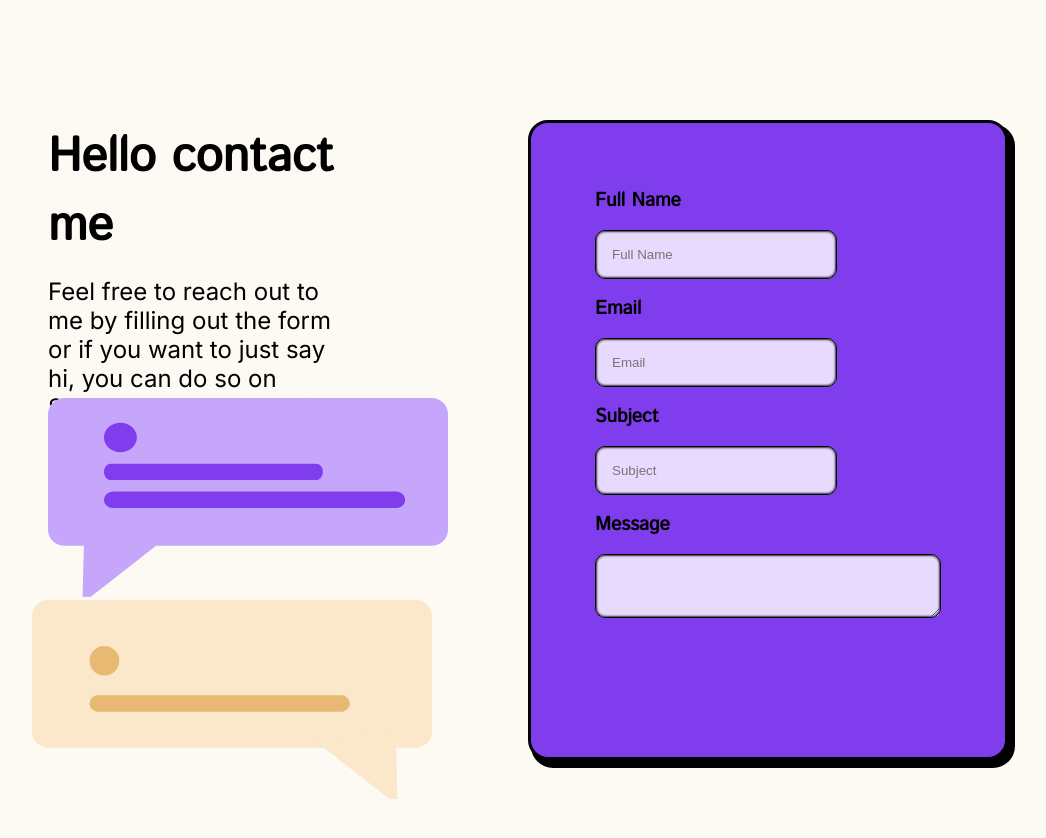
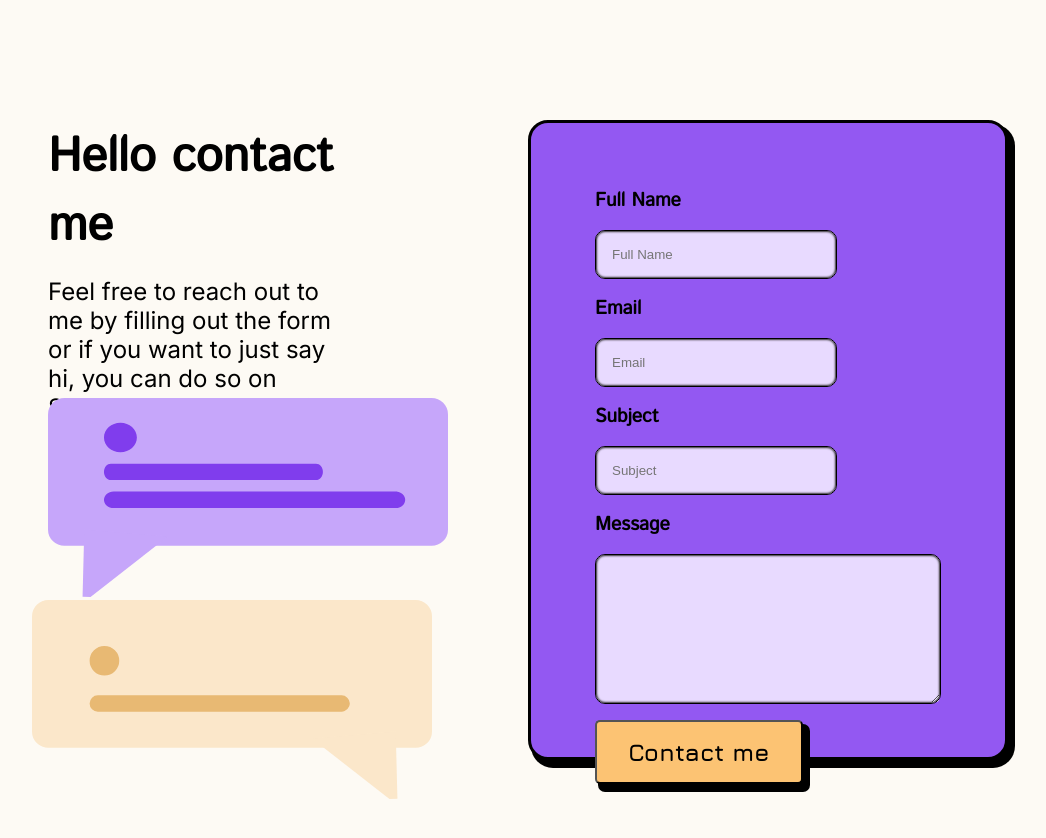
Before and after one commit to Baranuel/Portfolio, a React (Create React App) app: page / in a window 1280 px wide. Shown: the part 3560-4398 px from the top of the page, without its empty margins (112-1158 px from the left). Built offline with nearby package versions, Linux system fonts and the light colour scheme.

Commit message:
contact form

```diff
--- a/package.json
+++ b/package.json
@@ -3,10 +3,12 @@
   "version": "0.1.0",
   "private": true,
   "dependencies": {
+    "@emailjs/browser": "^3.6.2",
     "@testing-library/jest-dom": "^5.16.4",
     "@testing-library/react": "^13.3.0",
     "@testing-library/user-event": "^13.5.0",
     "animejs": "^3.2.1",
+    "emailjs": "^4.0.0",
     "gsap": "^3.10.4",
     "react": "^18.2.0",
     "react-dom": "^18.2.0",
--- a/src/App.scss
+++ b/src/App.scss
@@ -1009,11 +1009,27 @@ $desktop: 1400px;
         justify-content: space-between;
         align-items: center;
 
+        @include tablet() {
+            width: 60%;
+        }
+
+        @include small-tablet(){
+            width: 80%;
+        }
+
+        @include phone() {
+            width: 95%;
+        }
+
         .contact-svg {
             width: 40%;
             height: 100%;
             display: flex;
             flex-direction: column;
+
+            @include tablet(){
+                display: none;
+            }
 
             .contact-svg-text {
                 height: 50%;
@@ -1058,10 +1074,14 @@ $desktop: 1400px;
         .contact-form {
             width: 50%;
             height: 100%;
-            background-color: #803DED;
+            background-color: #9358f2;
             border-radius: 20px;
             border: 3px solid black;
             box-shadow: 5px 6px 0px 2px rgba(0, 0, 0, 1);
+
+            @include tablet(){
+                width: 100%;
+            }
 
             form {
                 padding: 4rem;
@@ -1082,10 +1102,14 @@ $desktop: 1400px;
                     border-radius: 10px;
                     border: 1px solid black;
                     margin: 1rem 0;
+
+                    @include phone( ){
+                        width: 100%;
+                    }
                 }
 
                 .input-area {
-                    height: 40%;
+                    height: 150px;
                     background-color: #E8DAFF;
                     box-shadow:inset 0 0 2px 1px rgb(49, 48, 48);
                     padding: 1rem;
@@ -1093,6 +1117,15 @@ $desktop: 1400px;
                     border: 1px solid black;
                     margin: 1rem 0;
                 }
+                .submit-button {
+                    padding: 1rem;
+                    width: 60%;
+                    color: black;
+
+                    @include small-tablet( ){
+                        width: 100%;
+                    }
+                }
             }
         }
     }
--- a/src/components/Contact/Contact.jsx
+++ b/src/components/Contact/Contact.jsx
@@ -1,9 +1,49 @@
-import React from 'react'
+import React, {useEffect, useState} from 'react'
+import emailjs from '@emailjs/browser'
 
 import orangeSvg from '../../assets/images/orange-svg.svg'
 import purpleSvg from '../../assets/images/purple-svg.svg'
 
 function Contact() {
+    console.log(emailjs)
+    const [contactFormData, setContactFormData] = useState({})
+    const[submited, setSubmited] = useState(false)
+
+    const handleSubmit = e => {
+        e.preventDefault()
+
+        emailjs.send((process.env.REACT_APP_SERVICE_ID), (process.env.REACT_APP_TEMPLATE_ID),contactFormData, (process.env.REACT_APP_USER_ID) )
+                .then((response) => {
+                    console.log("SUCCESS", response);
+                    setContactFormData({})
+
+                    },
+                    err => {
+                        console.log("FAILED...", err)
+                    })
+
+        setContactFormData( ({
+            name:"",
+            email:"",
+            subject:"",
+            message:""
+        }))
+    }
+
+
+    const handleChange = e => {
+
+        console.log(e.target.value)
+
+        setContactFormData(prev => ({
+            ...prev,
+            [e.target.name]:e.target.value
+        }))
+    }
+
+    console.log(contactFormData)
+    console.log(process.env.REACT_APP_SERVICE_ID)
+
   return (
     <div className='front-page-contact'>
         <div className="contact-wrapper">
@@ -18,15 +58,16 @@ function Contact() {
                 </div>
             </div>
             <div className="contact-form">
-                <form action="">
-                    <label for="name" > Full Name </label>
-                    <input name="name" className='input-short' type="text" placeholder='Full Name' />
-                    <label for="email" > Email </label>
-                    <input name="email" className='input-short' type="text" placeholder='Email' />
-                    <label for="subject" > Subject </label>
-                    <input className='input-short' type="text" placeholder='Subject' />
-                    <label for="message" > Message </label>
-                    <textarea name='message' className='input-area' />
+                <form onSubmit={handleSubmit}>
+                    <label htmlFor="name" > Full Name </label>
+                    <input onChange={handleChange} name="name" value={contactFormData.name} className='input-short' type="text" placeholder='Full Name' />
+                    <label htmlFor="email" > Email </label>
+                    <input onChange={handleChange} name="email" value={contactFormData.email} className='input-short' type="text" placeholder='Email' />
+                    <label htmlFor="subject" > Subject </label>
+                    <input onChange={handleChange} name="subject" value={contactFormData.subject} className='input-short' type="text" placeholder='Subject' />
+                    <label htmlFor="message" > Message </label>
+                    <textarea  onChange={handleChange} name='message' value={contactFormData.message} className='input-area' />
+                <button className='submit-button primary-button'>Contact me</button>
                 </form>
             </div>
 
```
Also changed, not shown: 2 other files (tests, documents, lock files or other folders).
